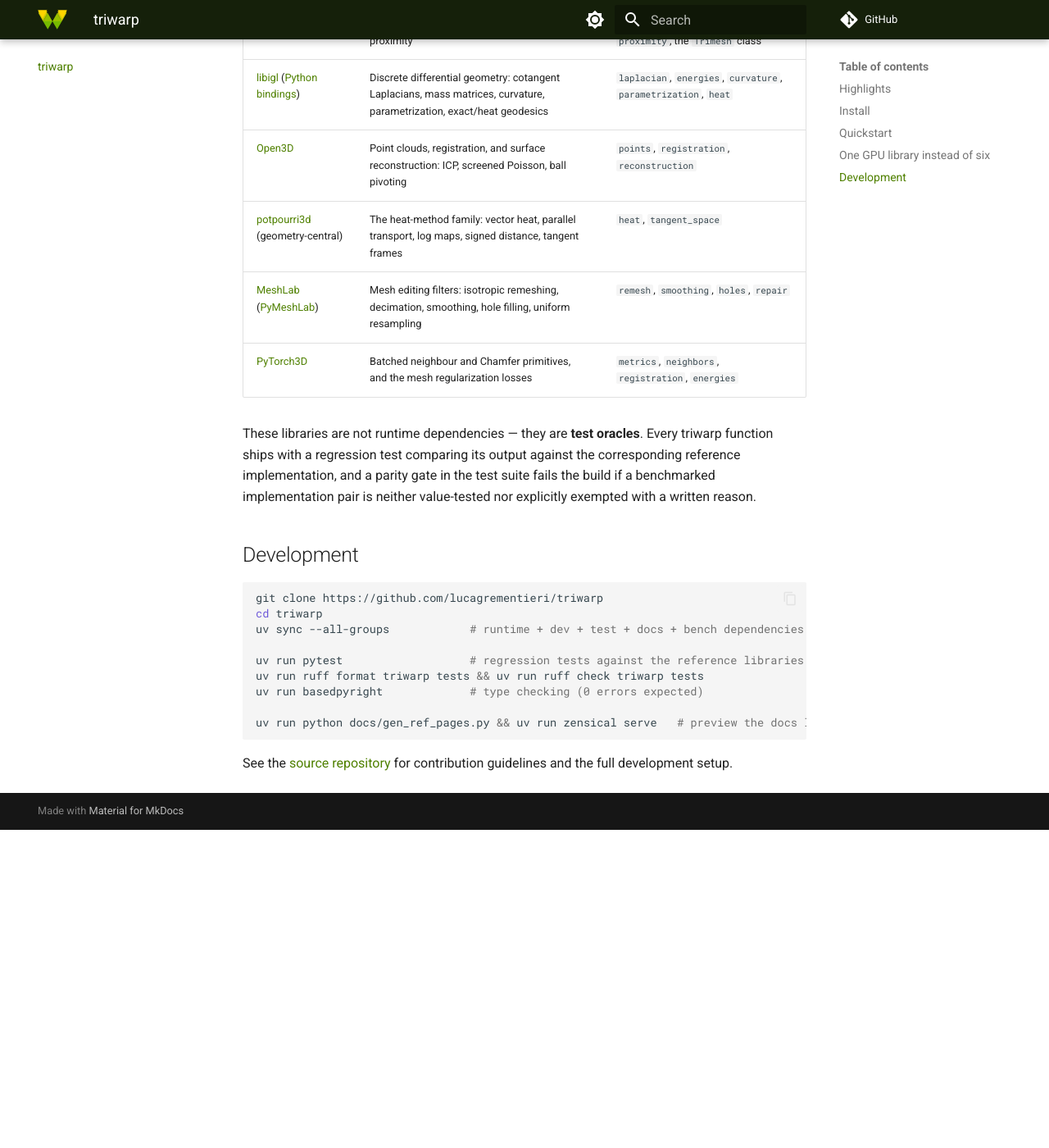
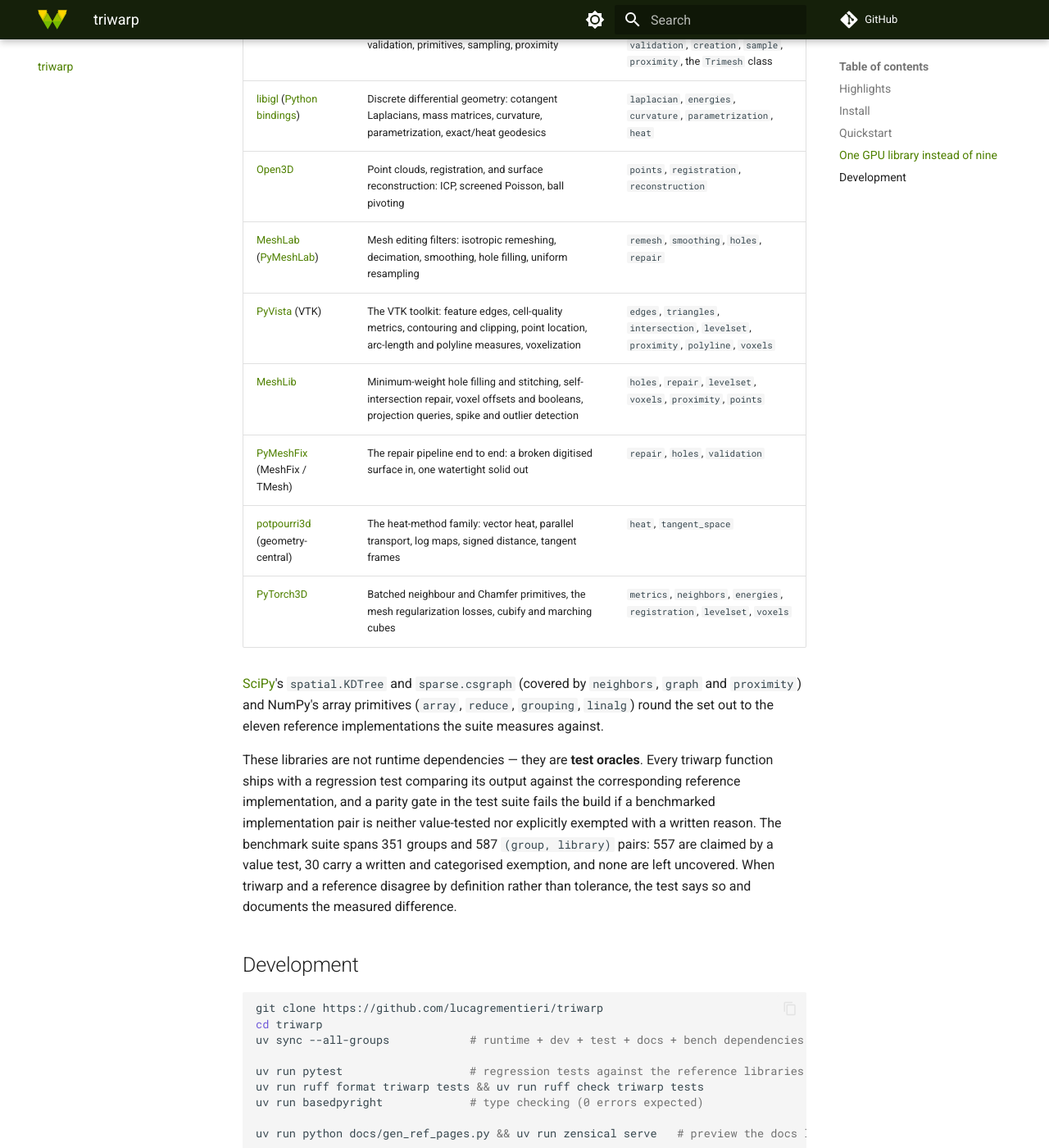
Before and after one commit to lucagrementieri/triwarp, an MkDocs documentation site: the page built from docs/index.md, in a window 1280 px wide and 1400 px high, scrolled down 2017 px. Shown: the whole window at 82% size. Built offline with MkDocs 1.6.1 and Material for MkDocs 9.7.7, drawn with Linux system fonts in a browser that asks for light colours; comment, search, counter and statistics services are not loaded; before the commit the page ends 3029 px from its top, so only the background shows below that; some of the changed text lies outside the part shown.

Commit message:
:memo: Widen the README's library table to the nine it now replaces
The "one GPU library instead of six" table predates the PyVista, MeshLib and
PyMeshFix references, all three of which now carry parity-covered rows: PyVista
reaches 27 modules, MeshLib 34 (the widest single reference) and PyMeshFix the
end-to-end repair pipeline. PyTorch3D's row picks up the levelset and voxels
modules it gained with cubify and marching cubes. SciPy and NumPy are named
after the table rather than in it -- they are references but not mesh libraries,
which is what makes the headline nine and the reference count eleven.

Every count in the file re-measured rather than carried over: 481 public
functions over 50 modules, 3 425 collected tests on one device, and the parity
matrix's own 351 groups / 587 pairs / 557 covered / 30 exempt / 0 uncovered,
which the old text described as a rule without ever stating its coverage.

Drops the ball_pivoting known limitation. The CUDA 700 was closed by 36e7a26
(the front-buffer swap now counts no-op waves), and the block's explanation --
the async mempool reusing a live block -- is the reading CLAUDE.md 16.3 records
as a symptom rather than a cause, so the documented mempool workaround pointed
callers at a fix for a defect that no longer exists.

docs/index.md carries the same section and the same highlights verbatim, so it
moves in the same commit. zensical build --strict is clean and the four new
external links resolve.

Co-Authored-By: Claude Opus 5 (1M context) <noreply@anthropic.com>

```diff
--- a/docs/index.md
+++ b/docs/index.md
@@ -18,8 +18,9 @@ and falls back to CPU otherwise — same code, same results.
 - **Optional `Trimesh` object.** A frozen mesh class with lazily cached derived quantities
   (normals, adjacency, boundary loops, manifoldness and watertightness predicates, BVH) for when
   an object API is more convenient than free functions.
-- **Fully typed** (`py.typed`) and validated function-by-function against the established CPU
-  geometry-processing libraries listed below.
+- **Fully typed** (`py.typed`) and validated function-by-function against eleven reference
+  implementations — nine established geometry-processing libraries plus SciPy and NumPy, all
+  listed below.
 
 ## Install
 
@@ -71,7 +72,7 @@ repair-then-remesh pipeline on a realistically broken mesh), or jump straight to
 - **[Benchmarks](benchmarks.md)** — a curated set of triwarp-vs-reference comparisons, rendered as
   charts, each library named by its own logo.
 
-## One GPU library instead of six
+## One GPU library instead of nine
 
 Mesh processing in Python has long meant stitching together several excellent — but mostly
 CPU-bound and stylistically different — libraries. triwarp consolidates the functionality it needs
@@ -82,14 +83,25 @@ from each of them behind a single GPU-accelerated API:
 | [trimesh](https://github.com/mikedh/trimesh) | Mesh bookkeeping: edges, adjacency, boundary, validation, primitives, sampling, proximity | `edges`, `adjacency`, `boundary`, `validation`, `creation`, `sample`, `proximity`, the `Trimesh` class |
 | [libigl](https://libigl.github.io/) ([Python bindings](https://github.com/libigl/libigl-python-bindings)) | Discrete differential geometry: cotangent Laplacians, mass matrices, curvature, parametrization, exact/heat geodesics | `laplacian`, `energies`, `curvature`, `parametrization`, `heat` |
 | [Open3D](https://www.open3d.org/) | Point clouds, registration, and surface reconstruction: ICP, screened Poisson, ball pivoting | `points`, `registration`, `reconstruction` |
+| [MeshLab](https://www.meshlab.net/) ([PyMeshLab](https://github.com/cnr-isti-vislab/PyMeshLab)) | Mesh editing filters: isotropic remeshing, decimation, smoothing, hole filling, uniform resampling | `remesh`, `smoothing`, `holes`, `repair` |
+| [PyVista](https://pyvista.org/) (VTK) | The VTK toolkit: feature edges, cell-quality metrics, contouring and clipping, point location, arc-length and polyline measures, voxelization | `edges`, `triangles`, `intersection`, `levelset`, `proximity`, `polyline`, `voxels` |
+| [MeshLib](https://meshlib.io/) | Minimum-weight hole filling and stitching, self-intersection repair, voxel offsets and booleans, projection queries, spike and outlier detection | `holes`, `repair`, `levelset`, `voxels`, `proximity`, `points` |
+| [PyMeshFix](https://github.com/pyvista/pymeshfix) (MeshFix / TMesh) | The repair pipeline end to end: a broken digitised surface in, one watertight solid out | `repair`, `holes`, `validation` |
 | [potpourri3d](https://github.com/nmwsharp/potpourri3d) (geometry-central) | The heat-method family: vector heat, parallel transport, log maps, signed distance, tangent frames | `heat`, `tangent_space` |
-| [MeshLab](https://www.meshlab.net/) ([PyMeshLab](https://github.com/cnr-isti-vislab/PyMeshLab)) | Mesh editing filters: isotropic remeshing, decimation, smoothing, hole filling, uniform resampling | `remesh`, `smoothing`, `holes`, `repair` |
-| [PyTorch3D](https://pytorch3d.org/) | Batched neighbour and Chamfer primitives, and the mesh regularization losses | `metrics`, `neighbors`, `registration`, `energies` |
+| [PyTorch3D](https://pytorch3d.org/) | Batched neighbour and Chamfer primitives, the mesh regularization losses, cubify and marching cubes | `metrics`, `neighbors`, `energies`, `registration`, `levelset`, `voxels` |
 
-These libraries are not runtime dependencies — they are **test oracles**. Every triwarp function
-ships with a regression test comparing its output against the corresponding reference
+[SciPy](https://scipy.org/)'s `spatial.KDTree` and `sparse.csgraph` (covered by `neighbors`,
+`graph` and `proximity`) and NumPy's array primitives (`array`, `reduce`, `grouping`, `linalg`)
+round the set out to the eleven reference implementations the suite measures against.
+
+These libraries are not runtime dependencies — they are **test oracles**. Every triwarp
+function ships with a regression test comparing its output against the corresponding reference
 implementation, and a parity gate in the test suite fails the build if a benchmarked
-implementation pair is neither value-tested nor explicitly exempted with a written reason.
+implementation pair is neither value-tested nor explicitly exempted with a written reason. The
+benchmark suite spans 351 groups and 587 `(group, library)` pairs: 557 are claimed by a value
+test, 30 carry a written and categorised exemption, and none are left uncovered. When triwarp and
+a reference disagree by definition rather than tolerance, the test says so and documents the
+measured difference.
 
 ## Development
 
```
Also changed, not shown: other parts of docs/index.md (+1 -1 lines), README.md (+25 -21 lines).
